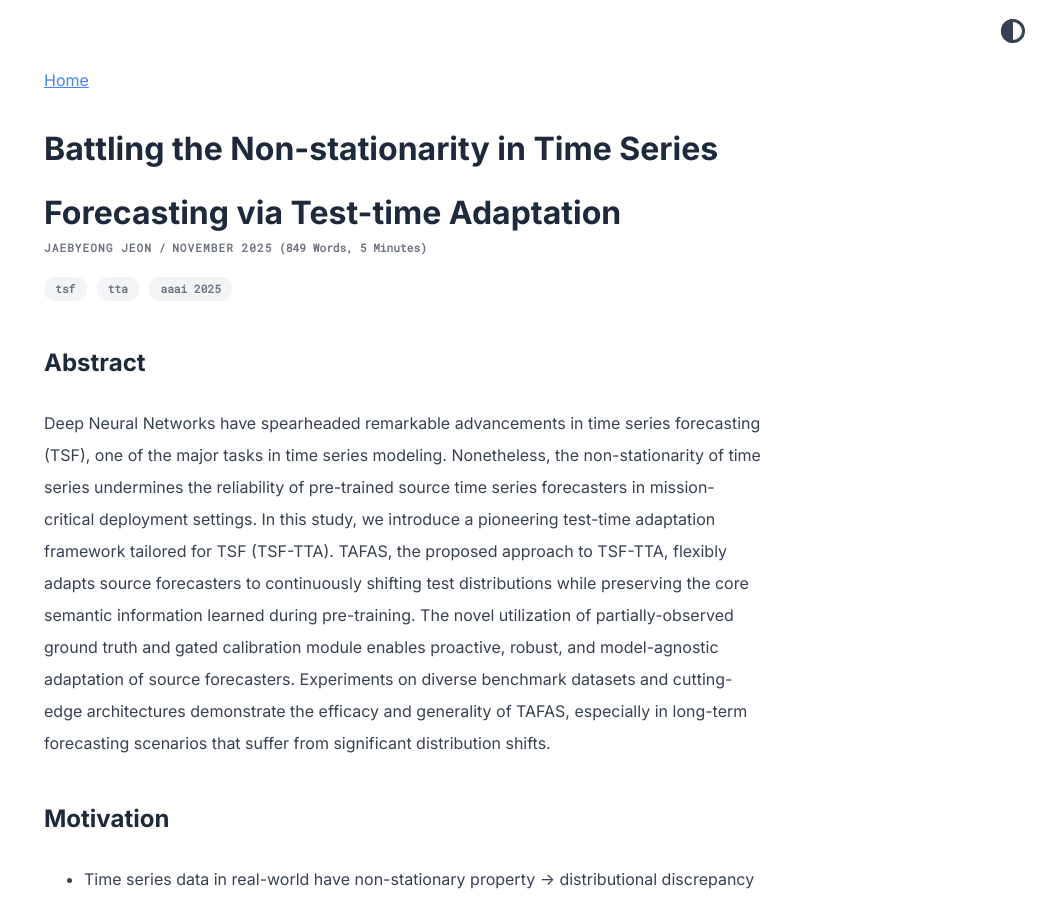
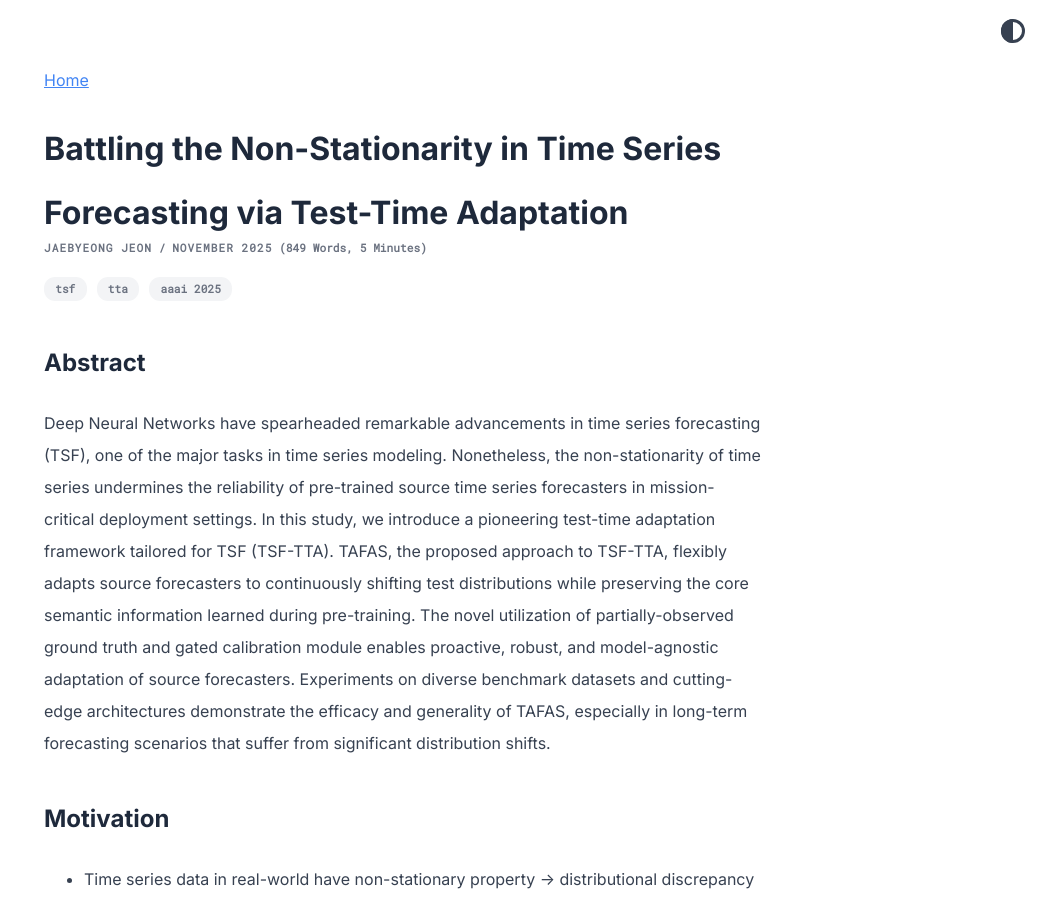
Before and after one commit to jaebyeong98/jaebyeong98.github.io, a Jekyll site: the page built from _posts/2025-11-22-TAFAS.md, in a window 1280 px wide and 900 px high. Shown: the whole window, without its empty margins (236-1280 px from the left). Built offline with Jekyll 4.4.1, drawn with Linux system fonts in a browser that asks for light colours.

Commit message:
fix typos

```diff
--- a/_posts/2025-11-22-TAFAS.md
+++ b/_posts/2025-11-22-TAFAS.md
@@ -1,7 +1,7 @@
 ---
 layout: post
 author: Jaebyeong Jeon
-title: "Battling the Non-stationarity in Time Series Forecasting via Test-time Adaptation"
+title: "Battling the Non-Stationarity in Time Series Forecasting via Test-Time Adaptation"
 tags: [TSF, TTA, AAAI 2025]
 ---
 ## Abstract
```
